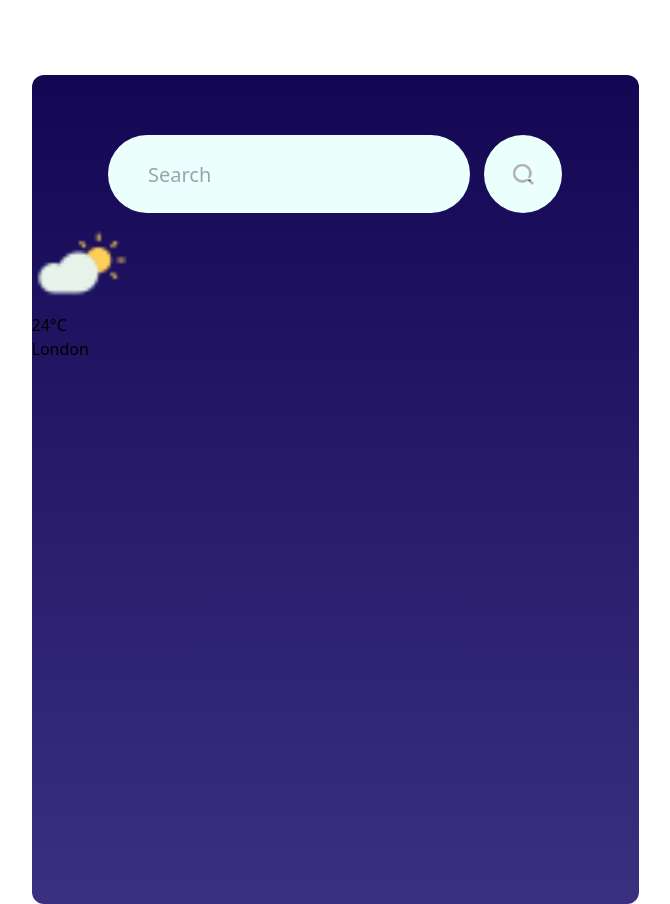
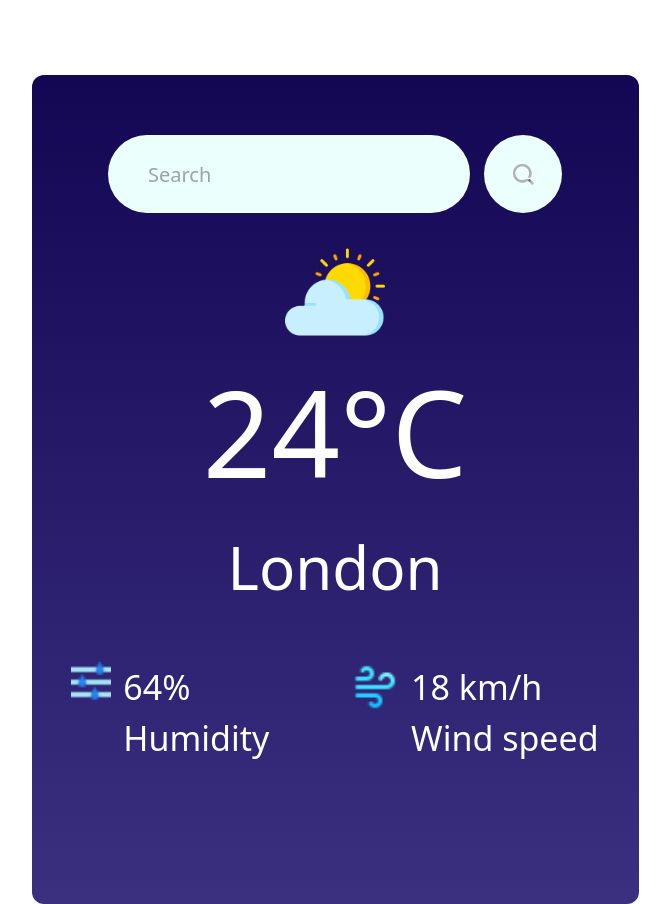
Before and after one commit to FatimaRahimi2025/Weather, a React (Vite) app: page / in a window 1280 px wide. Shown: the whole page, without its empty margins (305-975 px from the left). Built offline with nearby package versions, Linux system fonts and the light colour scheme.

Commit message:
creat weatherApp

```diff
--- a/src/Components/WeatherApp/WeatherApp.css
+++ b/src/Components/WeatherApp/WeatherApp.css
@@ -39,3 +39,43 @@
     cursor: pointer;
     color: #ffff;
 }
+
+.weather-image {
+    margin-top: 29px;
+    display: flex;
+    justify-content: center;
+}
+
+.weather-temp {
+    display: flex;
+    justify-content: center;
+    color:  white;
+    font-size: 120px;
+    font-weight: 400;
+}
+
+.weather-location {
+    display: flex;
+    justify-content: center;
+    color: white;
+    font-size: 60px;
+    font-weight: 400;
+}
+
+.data-contianer{
+    margin-top: 50px;
+    color: white;
+    display: flex;
+    justify-content: center;
+}
+
+.element {
+    margin: auto;
+    display: flex;
+    align-items: flex-start;
+    gap: 12px;
+}
+
+.data {
+    font-size: 34px;
+}
--- a/src/Components/WeatherApp/WeatherApp.jsx
+++ b/src/Components/WeatherApp/WeatherApp.jsx
@@ -6,7 +6,7 @@ import drizzle_icon from '../Assest/Drizzle.png';
 import rain_icon from '../Assest/rain.png';
 import snow_cion from '../Assest/snow.png';
 import wind_icon from '../Assest/wind.png';
-import humidity from '../Assest/humidity.png';
+import humidity_icon from '../Assest/humidity.png';
 const WeatherApp = () => {
     return(
         <div className='Contianer'>
@@ -21,6 +21,22 @@ const WeatherApp = () => {
             </div>
             <div className='weather-temp'>24°C</div>
             <div className='weather-location'>London</div>
+            <div className='data-contianer'>
+                <div className='element'>
+                    <img src={humidity_icon} alt=""  className='icon w-[40px]' />
+                    <div className='data'>
+                        <div className='himudity-precent'>64%</div>
+                        <div className='text'>Humidity</div>
+                    </div>
+                </div>
+                <div className='element'>
+                    <img src={wind_icon} alt=""  className='icon w-[50px]' />
+                    <div className='data'>
+                        <div className='himudity-precent'>18 km/h</div>
+                        <div className='text'>Wind speed</div>
+                    </div>
+                </div>
+            </div>
 
         </div>
 
```
Also changed, not shown: src/Components/Assest/cloud.png, src/Components/Assest/sun.png.
